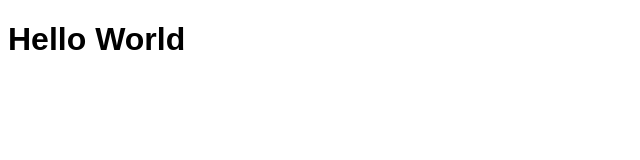
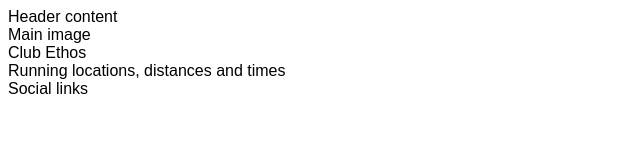
Before and after one commit to bolliebrain/love-running-, a plain HTML site: page index.html in a window 1280 px wide. Shown: the whole page, without its empty margins (0-640 px from the left). Drawn offline with Linux system fonts and the light colour scheme.

Commit message:
Add core structure for home page

```diff
--- a/index.html
+++ b/index.html
@@ -11,6 +11,18 @@
     <title>Love Running</title>
 </head>
 <body>
-    <h1>Hello World</h1>
+    <header>Header content</header>
+    <section>
+        Main image
+    </section>
+    <section>
+        Club Ethos
+    </section>
+    <section>
+        Running locations, distances and times
+    </section>
+    <footer>
+        Social links
+    </footer>
 </body>
 </html>
```
